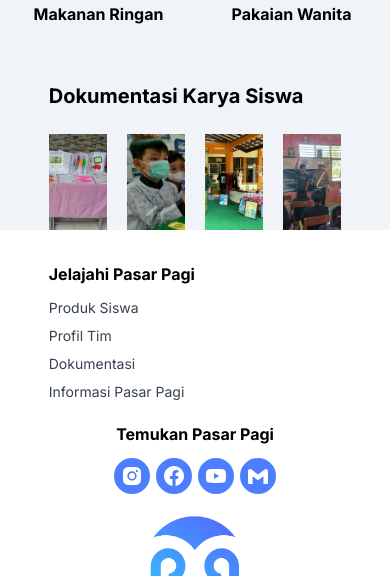
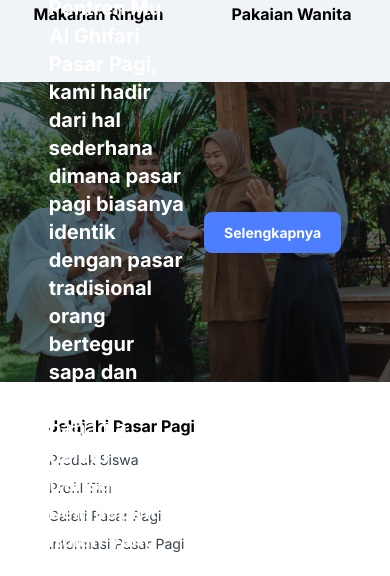
Before and after one commit to loofytech/pasar-pagi, a Next.js app: page / in a window 390 px wide. Shown: the part 652-1228 px from the top of the page. Built offline with nearby package versions, Linux system fonts and the light colour scheme.

Commit message:
parallax effect & mobile responsive

```diff
--- a/components/Footer.tsx
+++ b/components/Footer.tsx
@@ -14,7 +14,7 @@ export default function Footer() {
           <div className="flex text-gray-700 flex-col gap-2 text-sm">
             <Link href={"#"} className="whitespace-nowrap hover:text-primary">Produk Siswa</Link>
             <Link href={"#"} className="whitespace-nowrap hover:text-primary">Profil Tim</Link>
-            <Link href={"#"} className="whitespace-nowrap hover:text-primary">Dokumentasi</Link>
+            <Link href={"#"} className="whitespace-nowrap hover:text-primary">Galeri Pasar Pagi</Link>
             <Link href={"#"} className="whitespace-nowrap hover:text-primary">Informasi Pasar Pagi</Link>
           </div>
           <p className="font-bold mt-5 mb-3 text-center md:text-left">Temukan Pasar Pagi</p>
--- a/pages/index.tsx
+++ b/pages/index.tsx
@@ -2,6 +2,7 @@ import Image from "next/image";
 import AppLayout from "@/layouts/AppLayout";
 import HomeBanner from "@/components/HomeBanner";
 import { useRouter } from "next/router";
+import Link from "next/link";
 
 export default function Home() {
   const router = useRouter();
@@ -33,7 +34,7 @@ export default function Home() {
       </div>
     </div>
     {/* Dokumentasi Karya */}
-    <div className="mt-14 w-3/4 mx-auto">
+    {/* <div className="mt-14 w-3/4 mx-auto">
       <h3 className="text-xl font-bold">Dokumentasi Karya Siswa</h3>
       <div className="mt-6 grid grid-cols-4 gap-5">
         <div className="gap-3 flex flex-col justify-center items-center">
@@ -49,6 +50,16 @@ export default function Home() {
           <Image src={"/student_work/4.jpeg"} width={300} height={300} alt="" />
         </div>
       </div>
+    </div> */}
+    <div className="parpas-h mt-14">
+      <div className="w-3/4 mx-auto h-full flex items-center gap-5">
+        <div className="relative text-white text-xl font-bold">
+          Pasar Pagi adalah websaite untuk menjual prodak yang di buat santri Pontren Mu Al Ghifari Pasar Pagi, kami hadir dari hal sederhana dimana pasar pagi biasanya identik dengan pasar tradisional orang bertegur sapa dan saling bahagia dalam transaksi jual beli. sepirit itulah yang kami bawa dalam pergerakan kami.
+        </div>
+        <div className="relative">
+          <Link href={"/"} className="font-bold text-sm bg-primary text-white py-3 px-5 rounded-lg">Selengkapnya</Link>
+        </div>
+      </div>
     </div>
   </AppLayout>);
 }
--- a/styles/globals.css
+++ b/styles/globals.css
@@ -95,3 +95,25 @@ body {
 .c-product .ant-card-body {
   padding: 12px;
 }
+
+.parpas-h {
+  background-image: url("/layer.jpg");
+  background-attachment: fixed;
+  background-position: top;
+  background-repeat: no-repeat;
+  background-size: cover;
+  position: relative;
+  height: 300px;
+}
+
+.parpas-h::before {
+  position: absolute;
+  top: 0;
+  bottom: 0;
+  left: 0;
+  right: 0;
+  width: 100%;
+  height: 100%;
+  content: "";
+  background: rgba(0, 0, 0, 0.5);
+}
```
